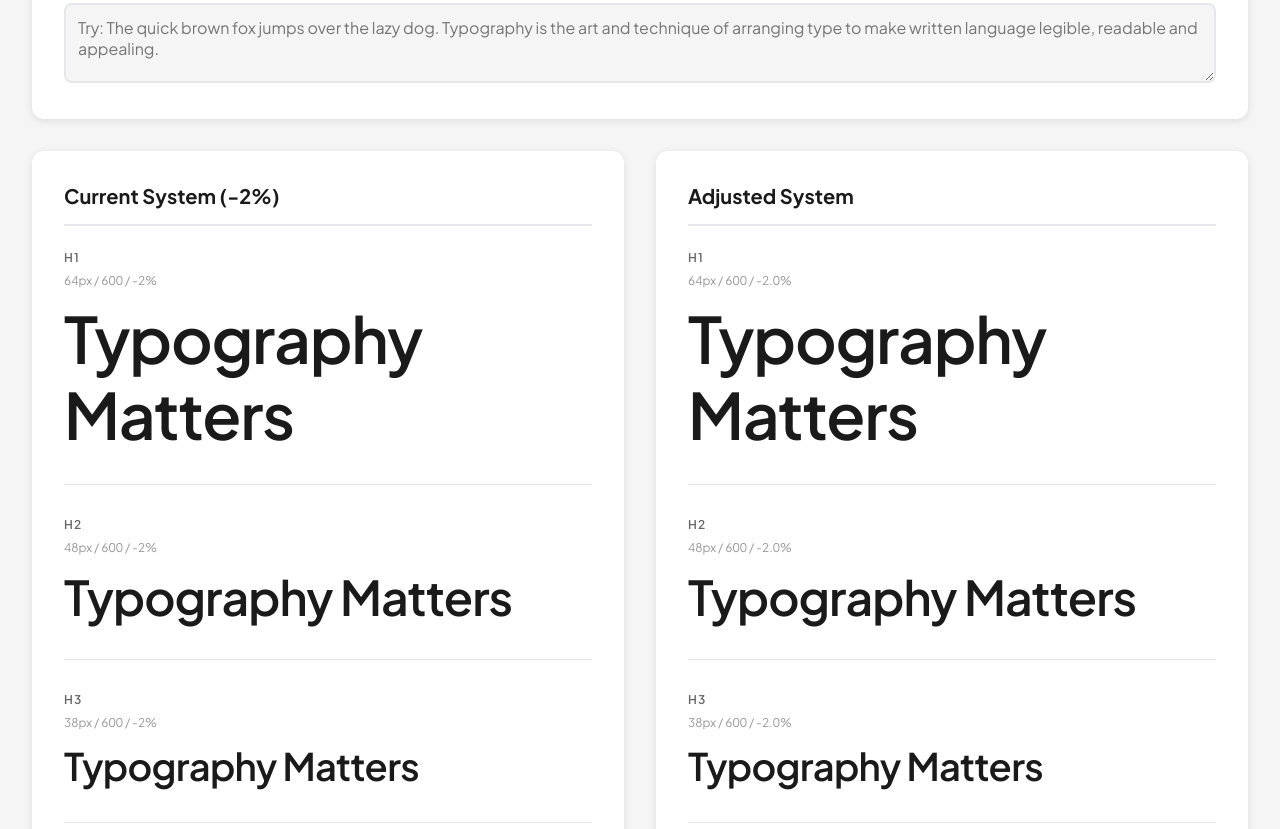
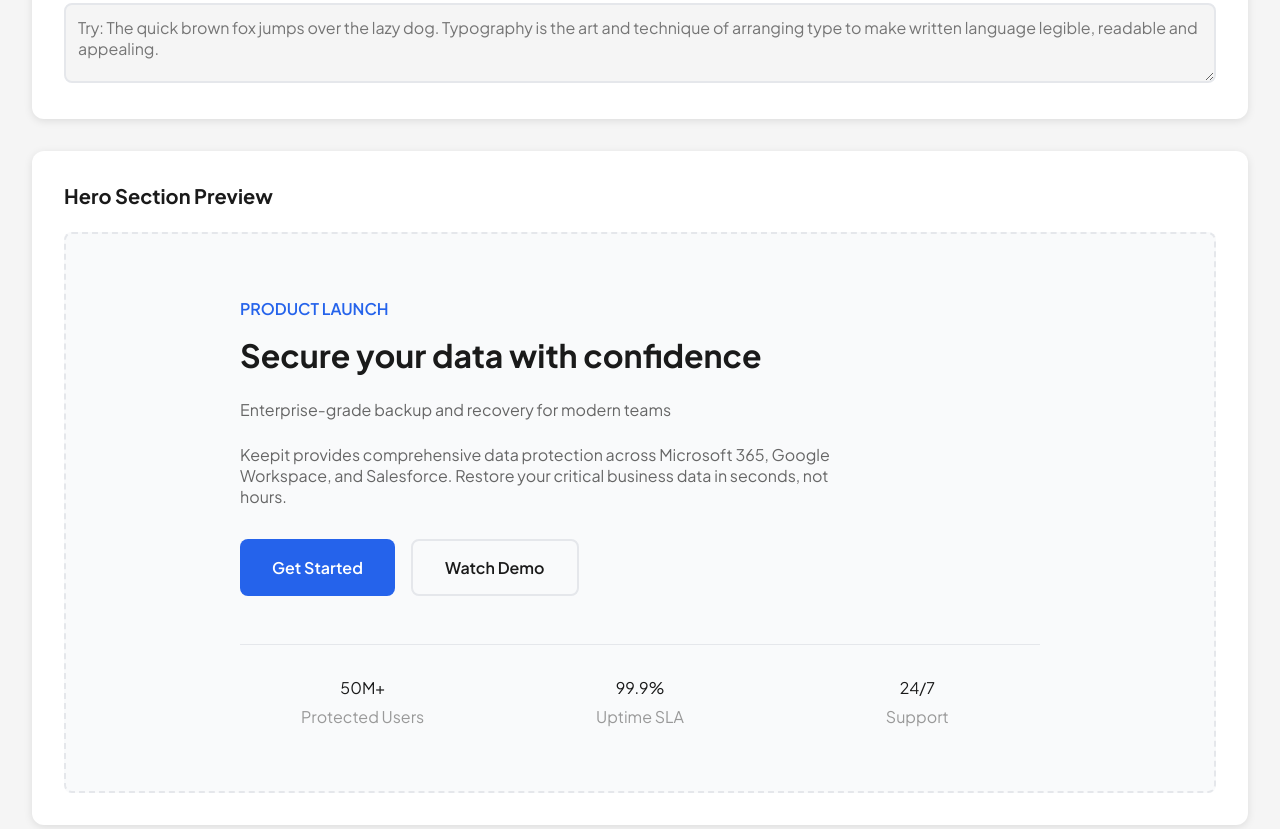
Before and after one commit to ql1max/keepit-type-tester, a plain HTML site: page index.html in a window 1280 px wide. Shown: the part 1019-1848 px from the top of the page. Drawn offline with Linux system fonts and the light colour scheme.

Commit message:
Add hero section wireframe preview

```diff
--- a/css/styles.css
+++ b/css/styles.css
@@ -293,6 +293,118 @@
     transform: translateY(-1px);
 }
 
+.hero-wireframe {
+    background: var(--bg-secondary);
+    padding: 2rem;
+    border-radius: 12px;
+    margin-bottom: 2rem;
+    box-shadow: var(--shadow);
+}
+
+.hero-wireframe h2 {
+    font-size: 1.25rem;
+    margin-bottom: 1.5rem;
+    color: var(--text-primary);
+}
+
+.hero-container {
+    background: var(--bg-tertiary);
+    border-radius: 8px;
+    padding: 4rem 2rem;
+    border: 2px dashed var(--border-color);
+}
+
+.hero-content {
+    max-width: 800px;
+    margin: 0 auto;
+}
+
+.hero-eyebrow {
+    color: var(--accent);
+    text-transform: uppercase;
+    font-weight: 600;
+    margin-bottom: 1rem;
+}
+
+.hero-title {
+    margin-bottom: 1.5rem;
+    color: var(--text-primary);
+}
+
+.hero-subtitle {
+    margin-bottom: 1.5rem;
+    color: var(--text-secondary);
+}
+
+.hero-description {
+    margin-bottom: 2rem;
+    color: var(--text-secondary);
+    max-width: 600px;
+}
+
+.hero-actions {
+    display: flex;
+    gap: 1rem;
+    margin-bottom: 3rem;
+    flex-wrap: wrap;
+}
+
+.hero-btn-primary,
+.hero-btn-secondary {
+    padding: 1rem 2rem;
+    border-radius: 8px;
+    font-family: 'Plus Jakarta Sans', sans-serif;
+    font-weight: 600;
+    font-size: 1rem;
+    cursor: pointer;
+    transition: all 0.2s;
+    border: none;
+}
+
+.hero-btn-primary {
+    background: var(--accent);
+    color: white;
+}
+
+.hero-btn-primary:hover {
+    background: var(--accent-hover);
+    transform: translateY(-2px);
+    box-shadow: 0 4px 12px rgba(37, 99, 235, 0.3);
+}
+
+.hero-btn-secondary {
+    background: transparent;
+    color: var(--text-primary);
+    border: 2px solid var(--border-color);
+}
+
+.hero-btn-secondary:hover {
+    border-color: var(--accent);
+    color: var(--accent);
+    transform: translateY(-2px);
+}
+
+.hero-stats {
+    display: grid;
+    grid-template-columns: repeat(3, 1fr);
+    gap: 2rem;
+    padding-top: 2rem;
+    border-top: 1px solid var(--border-color);
+}
+
+.stat-item {
+    text-align: center;
+}
+
+.stat-value {
+    color: var(--text-primary);
+    margin-bottom: 0.5rem;
+}
+
+.stat-label {
+    color: var(--text-tertiary);
+}
+
 .comparison {
     display: grid;
     grid-template-columns: 1fr 1fr;
@@ -533,4 +645,22 @@
         gap: 1rem;
         align-items: flex-start;
     }
+
+    .hero-container {
+        padding: 2rem 1.5rem;
+    }
+
+    .hero-stats {
+        grid-template-columns: 1fr;
+        gap: 1.5rem;
+    }
+
+    .hero-actions {
+        flex-direction: column;
+    }
+
+    .hero-btn-primary,
+    .hero-btn-secondary {
+        width: 100%;
+    }
 }
--- a/index.html
+++ b/index.html
@@ -124,6 +124,36 @@
             <div class="text-input-group">
                 <label>Body Text (Updates Body, Small, Caption)</label>
                 <textarea id="body-text" placeholder="Try: The quick brown fox jumps over the lazy dog. Typography is the art and technique of arranging type to make written language legible, readable and appealing."></textarea>
+            </div>
+        </div>
+
+        <div class="hero-wireframe">
+            <h2>Hero Section Preview</h2>
+            <div class="hero-container">
+                <div class="hero-content">
+                    <div class="hero-eyebrow adjustable caption-sample">Product Launch</div>
+                    <h1 class="hero-title adjustable h1-sample">Secure your data with confidence</h1>
+                    <p class="hero-subtitle adjustable h4-sample">Enterprise-grade backup and recovery for modern teams</p>
+                    <p class="hero-description adjustable body-sample">Keepit provides comprehensive data protection across Microsoft 365, Google Workspace, and Salesforce. Restore your critical business data in seconds, not hours.</p>
+                    <div class="hero-actions">
+                        <button class="hero-btn-primary">Get Started</button>
+                        <button class="hero-btn-secondary">Watch Demo</button>
+                    </div>
+                    <div class="hero-stats">
+                        <div class="stat-item">
+                            <div class="stat-value adjustable h3-sample">50M+</div>
+                            <div class="stat-label adjustable small-sample">Protected Users</div>
+                        </div>
+                        <div class="stat-item">
+                            <div class="stat-value adjustable h3-sample">99.9%</div>
+                            <div class="stat-label adjustable small-sample">Uptime SLA</div>
+                        </div>
+                        <div class="stat-item">
+                            <div class="stat-value adjustable h3-sample">24/7</div>
+                            <div class="stat-label adjustable small-sample">Support</div>
+                        </div>
+                    </div>
+                </div>
             </div>
         </div>
 
```
